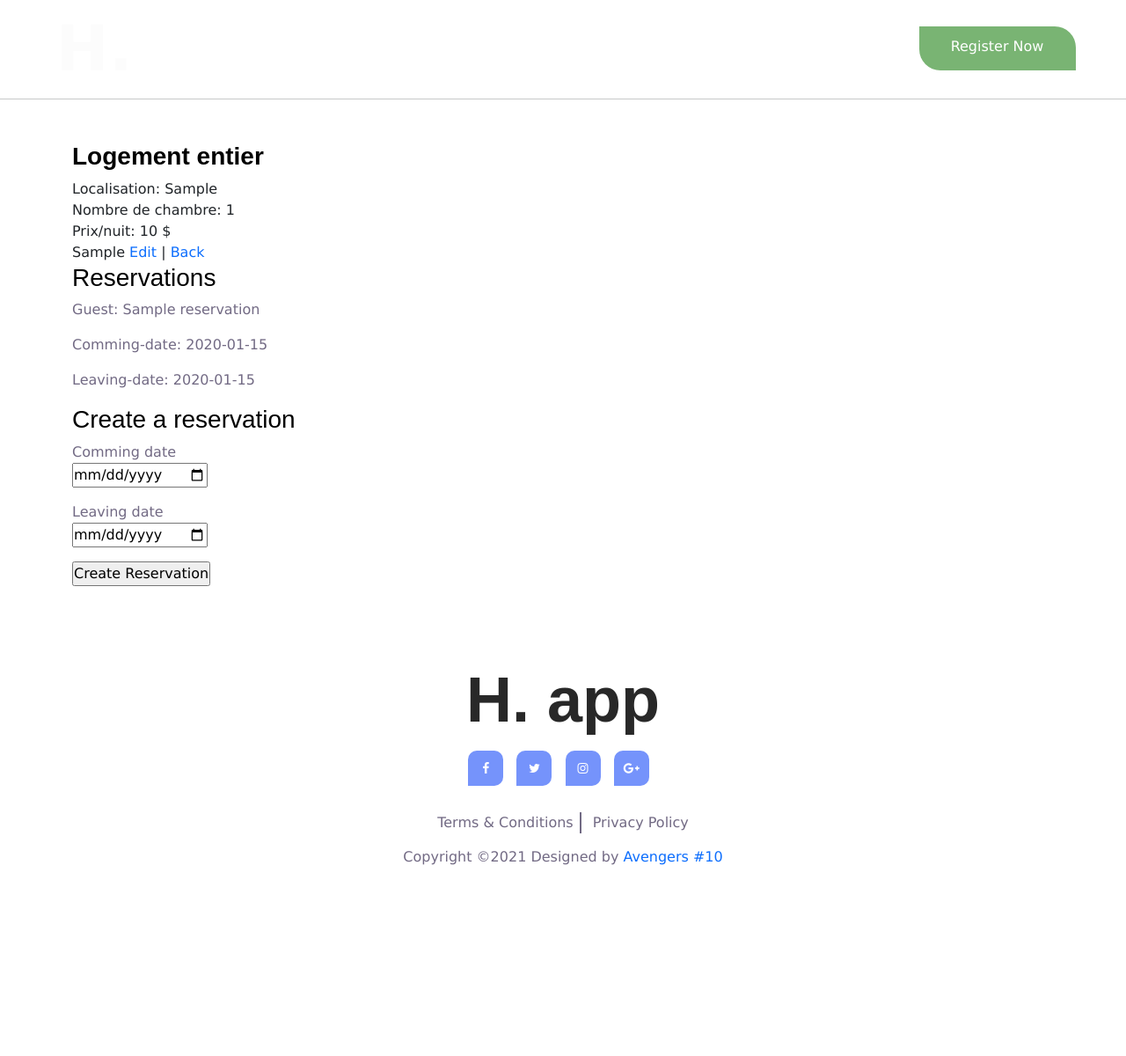
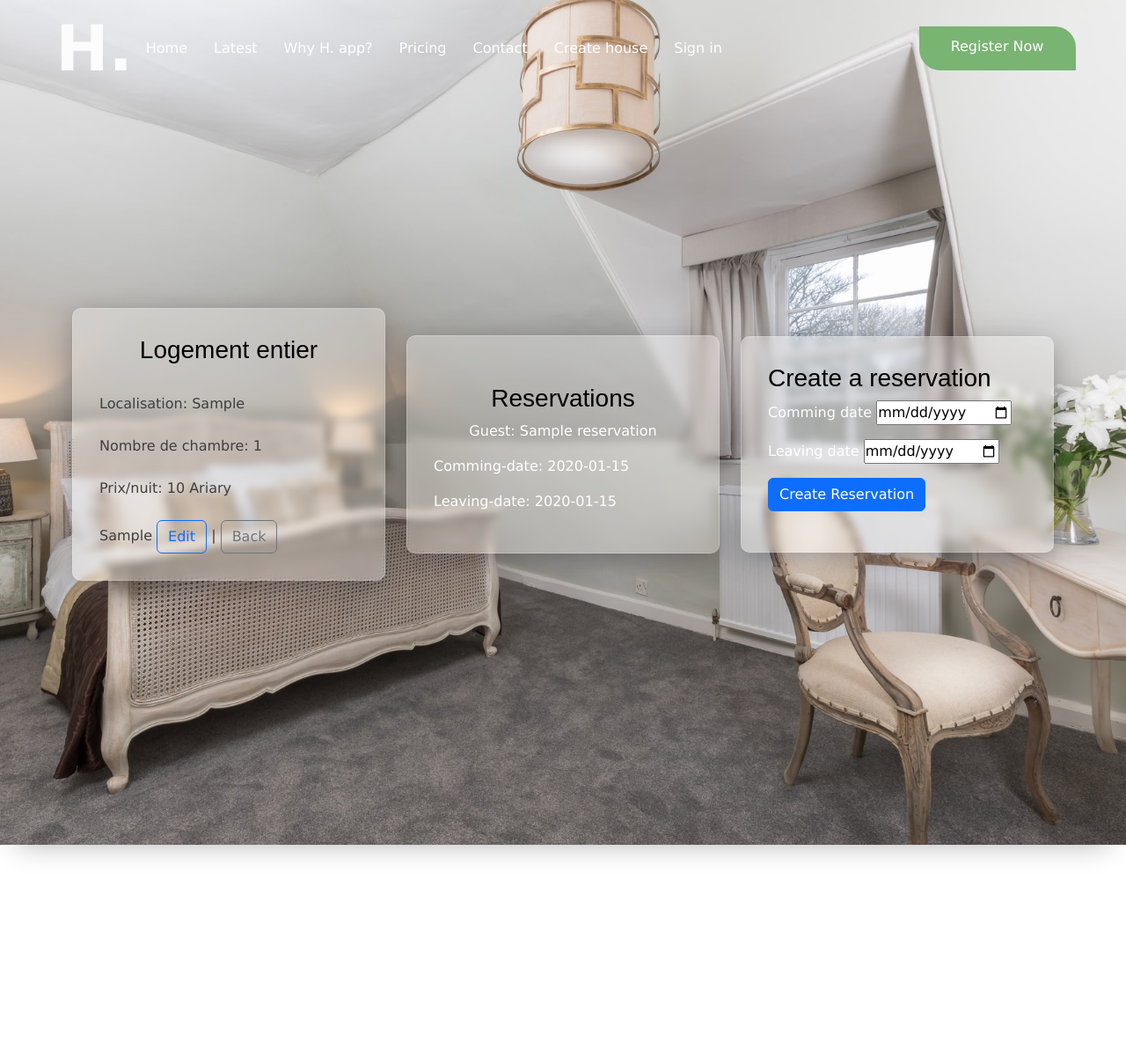
Before and after one commit to tabasco39/airbnb, a Rails app: page /houses/1 in a window 1280 px wide. Shown: the top 1200 px of the page at 88% size. Before the commit the page ends 983 px from the top, so only its background shows below. Run offline with Rails 7, Linux system fonts and the light colour scheme; data comes from the database, SQL or seed files in the repository; tables that the repository leaves empty hold one stand-in row (values such as "Sample post"); style sheets or scripts are compiled from the project's sources; some libraries are stand-ins or nearby versions.

Commit message:
Clean version 1

```diff
--- a/app/assets/stylesheets/style.scss
+++ b/app/assets/stylesheets/style.scss
@@ -62,8 +62,27 @@
     background-size: cover;
 }
 
-.container-house {
-    min-height: 100%;
+.containera {
+    background-image: image-url("bg-img/form_location.jpg");
+    height: 960px;
+    position: relative;
+    z-index: 1;
+    background-position: bottom center;
+    background-size: cover;
+}
+
+.form-new-house-loca {
+    background: rgba( 255, 255, 255, 0.30 );
+    box-shadow: 0 8px 32px 0 rgba(34, 35, 46, 0.37);
+    backdrop-filter: blur( 4px );
+    -webkit-backdrop-filter: blur( 8px );
+    border-radius: 10px;
+    border: 1px solid rgba( 255, 255, 255, 0.18 );
+    width: 100%;
+    max-width: 400px;
+    margin-top: 50px;
+    padding: 30px ;
+    color: rgb(63, 63, 63);
 }
 /* --------------------------
 :: 0.00 Form for new houses
--- a/app/views/houses/index.html.erb
+++ b/app/views/houses/index.html.erb
@@ -1,6 +1,6 @@
 <section class="show_house">
-    <div class='container-house'>
-        <div class="row-house">
+<div class="container h-100">
+            <div class="row h-100 align-items-center">
             <div class="col-12 col-md">
                     <% @houses.each do |house| %>
                       <div class="card" style="width: 18rem">
--- a/app/views/houses/show.html.erb
+++ b/app/views/houses/show.html.erb
@@ -1,7 +1,5 @@
-<div class='container mt-5 pt-5' style='display:flex'>
-
-    <div class="row">
-
+                <!-- >
+                <!- Carousel
                <div id="carouselExampleControls" class="carousel slide" data-ride="carousel">
                     <div class="carousel-inner">
                         <% (0...@house.images.count).map do |image|   %>
@@ -14,51 +12,59 @@
                                 <div class="carousel-item ">
                                     <%= image_tag(@house.images[image],width:"500",height:"300") %>
                                 </div>
+
                                 <a class="carousel-control-prev" href="#carouselExampleControls" role="button" data-slide="prev">
                                     <span class="carousel-control-prev-icon" aria-hidden="true"></span>
                                     <span class="sr-only">Previous</span>
                                 </a>
+
                                 <a class="carousel-control-next" href="#carouselExampleControls" role="button" data-slide="next">
                                     <span class="carousel-control-next-icon" aria-hidden="true"></span>
                                     <span class="sr-only">Next</span>
                                 </a>
-
                             <% end %>
                         <% end %>
                     </div>
+                </div> -->
+                <!-- Form -->
 
-            </div>
-
-
-
-
-
-
-
+<div class='containera'>
+    <div class="container h-100">
+        <div class="row h-100 align-items-center">
+            <%# <div class="col-12 col-md"> %>
+                <%# <div class="row"> %>
+                    <div class="col-md -4">
+                        <div class='form-new-house-loca'>
+                            <h3 class="text-center"><%= @house.category.name %></h3><br>
+                                <ul>
+                                    <li>Localisation: <%= @house.localisation %></li><br>
+                                    <li>Nombre de chambre: <%= @house.nombre_de_chambre %></li><br>
+                                    <li>Prix/nuit: <%= @house.prix %> Ariary</li>
+                                </ul>
+                            <div>
+                        </div><br>
+                            <%= @house.categorie%>
+                            <%= link_to 'Edit', edit_house_path(@house), class:'btn btn-outline-primary' %> |
+                            <%= link_to 'Back', houses_path, class:'btn btn-outline-secondary' %>
                         </div>
                     </div>
-
+                    <div class="col-md-4">
+                        <div class='form-new-house-loca'>
+                            <h3 class="text-center pt-4">Reservations</h3>
+                            <%= render @house.reservations %>
                         </div>
-  <hr>
-  <div class='container mt-5'>
-            <h3><b><%= @house.category.name %></b></h3>
-            <ul>
-                <li>Localisation: <%= @house.localisation %></li>
-                <li>Nombre de chambre: <%= @house.nombre_de_chambre %></li>
-                <li>Prix/nuit: <%= @house.prix %> $</li>
-
-            </ul>
-         <div>
-            <%= @house.categorie%>
-            <%= link_to 'Edit', edit_house_path(@house) %> |
-            <%= link_to 'Back', houses_path %>
-            <h3>Reservations</h3>
-            <%= render @house.reservations %>
-
-
+                    </div>
+                    <div class="col-md-4">
+                        <div class='form-new-house-loca'>
                             <h3>Create a reservation</h3>
                             <%= render 'reservations/form' %>
                         </div>
-
-
                     </div>
+                </div>
+                    </div>
+                </div>
+                <!-- Form end -->
+            </div>
+        </div>
+    </div>
+</div>
--- a/app/views/reservations/_form.html.erb
+++ b/app/views/reservations/_form.html.erb
@@ -1,13 +1,14 @@
 <%= form_with model: [ @house, @house.reservations.build ] do |f| %>
-  <p>
-    <%= f.label :comming_date %><br>
+  <p class="text-left" style="color:white">
+    <%= f.label :comming_date %>
     <%= f.date_field :comming_date, min: Date.today %>
   </p>
-  <p>
-    <%= f.label :leaving_date %><br>
+
+  <p class="text-left" style="color:white">
+    <%= f.label :leaving_date %>
     <%= f.date_field :leaving_date, min: Date.today %>
   </p>
   <p>
-    <%= f.submit %>
+    <%= f.submit class:"btn btn-primary"%>
   </p>
 <% end %>
--- a/app/views/reservations/_reservation.html.erb
+++ b/app/views/reservations/_reservation.html.erb
@@ -1,14 +1,8 @@
-<p>
-    <strong>Guest:</strong>
-    <%= reservation.guest_name %>
-</p>
+<p class="text-center" style="color:white"><strong>Guest:</strong>
+    <%= reservation.guest_name %></p>
 
-<p>
-    <strong>Comming-date:</strong>
-    <%= reservation.comming_date %>
-</p>
+<p class="text-left" style="color:white"><strong>Comming-date:</strong>
+    <%= reservation.comming_date %></p>
 
-<p>
-    <strong>Leaving-date:</strong>
-    <%= reservation.leaving_date %>
-</p>
+<p class="text-left" style="color:white"><strong>Leaving-date:</strong>
+    <%= reservation.leaving_date %></p>
```
Also changed, not shown: app/assets/images/bg-img/form_location.jpg (added). Lines whose indentation alone changed are shown as unchanged.
